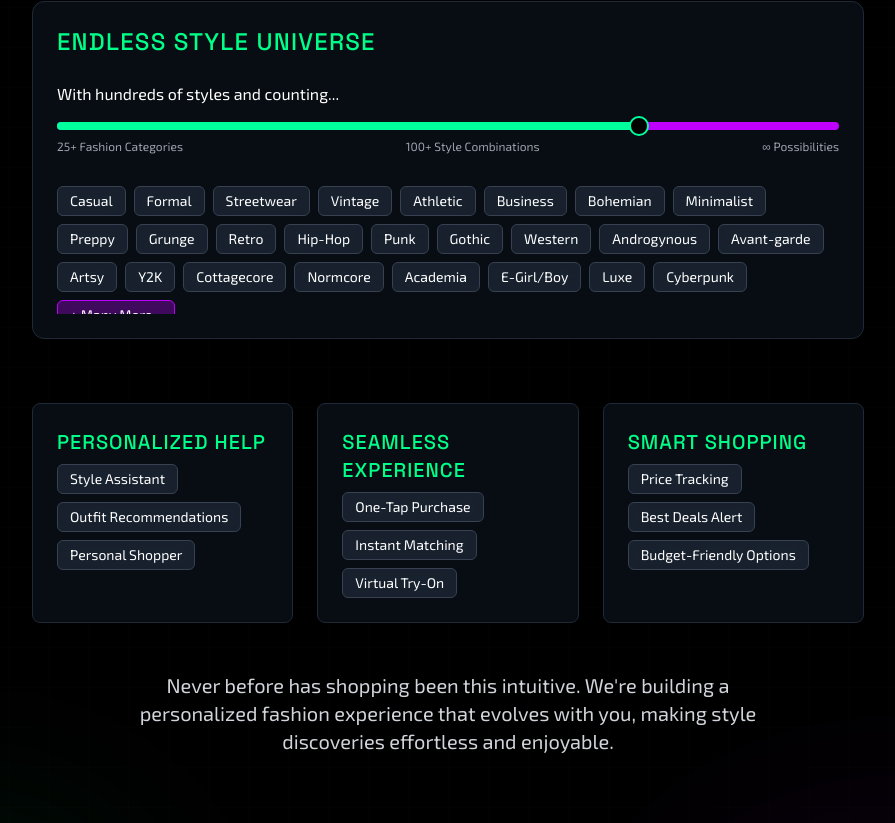
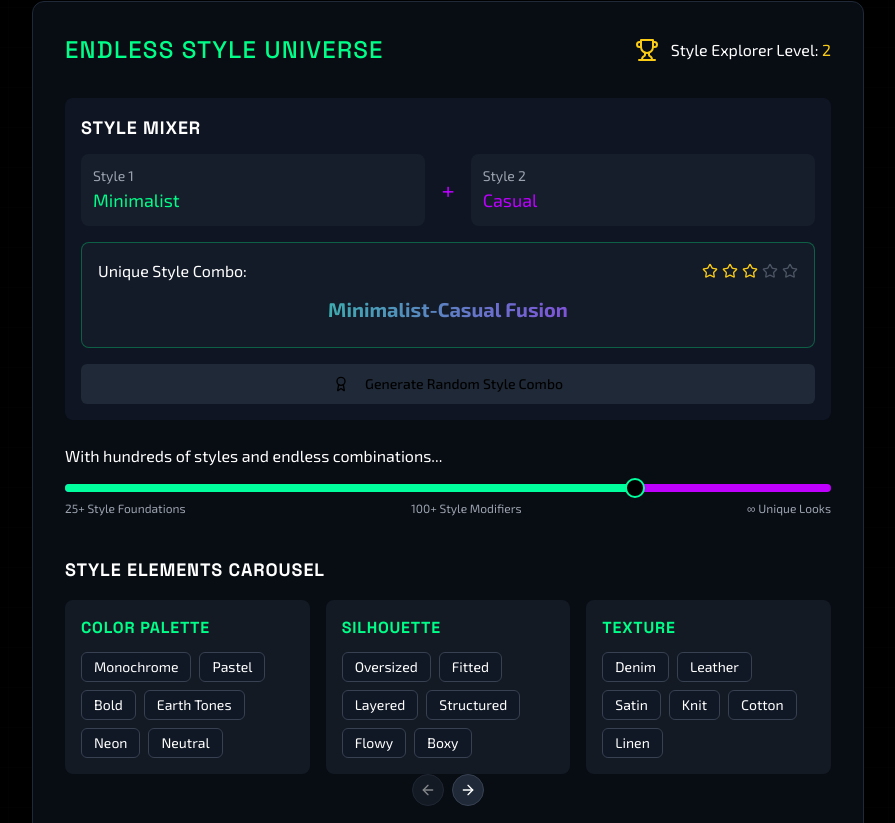
Before and after one commit to SumaVanthan/Swipe-fit, a React (Vite) app: page / in a window 1280 px wide. Shown: the part 2257-3080 px from the top of the page, without its empty margins (192-1087 px from the left). Built offline with nearby package versions, Linux system fonts and the light colour scheme.

Commit message:
Refactor: Enhance style universe section
Improve the Endless Style Universe section with user interaction and gamification.

```diff
--- a/src/components/TeaserSection.tsx
+++ b/src/components/TeaserSection.tsx
@@ -1,36 +1,13 @@
 
-import React from 'react';
-import { Card, CardHeader, CardContent } from '@/components/ui/card';
+import React, { useState } from 'react';
 import { Slider } from '@/components/ui/slider';
+import { Button } from '@/components/ui/button';
+import { Carousel, CarouselContent, CarouselItem, CarouselNext, CarouselPrevious } from '@/components/ui/carousel';
+import { Trophy, Star, Award } from 'lucide-react';
 
 const TeaserSection: React.FC = () => {
-  // Better organized fashion categories for improved readability
-  const styleCategories = [
-    {
-      title: "Personalized Help",
-      tags: [
-        { id: 1, text: "Style Assistant" },
-        { id: 2, text: "Outfit Recommendations" },
-        { id: 3, text: "Personal Shopper" }
-      ]
-    },
-    {
-      title: "Seamless Experience",
-      tags: [
-        { id: 4, text: "One-Tap Purchase" },
-        { id: 5, text: "Instant Matching" },
-        { id: 6, text: "Virtual Try-On" }
-      ]
-    },
-    {
-      title: "Smart Shopping",
-      tags: [
-        { id: 7, text: "Price Tracking" },
-        { id: 8, text: "Best Deals Alert" },
-        { id: 9, text: "Budget-Friendly Options" }
-      ]
-    }
-  ];
+  const [styleCombo, setStyleCombo] = useState<string[]>(["Minimalist", "Casual"]);
+  const [sliderValue, setSliderValue] = useState([75]);
 
   // Style universes to emphasize the infinity of styles
   const styleUniverses = [
@@ -40,6 +17,25 @@ const TeaserSection: React.FC = () => {
     "Androgynous", "Avant-garde", "Artsy", "Y2K", "Cottagecore",
     "Normcore", "Academia", "E-Girl/Boy", "Luxe", "Cyberpunk"
   ];
+
+  // Style attributes for mixing and matching
+  const styleAttributes = [
+    { name: "Color Palette", options: ["Monochrome", "Pastel", "Bold", "Earth Tones", "Neon", "Neutral"] },
+    { name: "Silhouette", options: ["Oversized", "Fitted", "Layered", "Structured", "Flowy", "Boxy"] },
+    { name: "Texture", options: ["Denim", "Leather", "Satin", "Knit", "Cotton", "Linen"] },
+    { name: "Accessories", options: ["Minimal", "Statement", "Vintage", "Sporty", "Luxury", "DIY"] }
+  ];
+
+  // Generate random style combinations
+  const generateRandomCombo = () => {
+    const style1 = styleUniverses[Math.floor(Math.random() * styleUniverses.length)];
+    let style2 = styleUniverses[Math.floor(Math.random() * styleUniverses.length)];
+    // Ensure we don't get the same style twice
+    while (style1 === style2) {
+      style2 = styleUniverses[Math.floor(Math.random() * styleUniverses.length)];
+    }
+    setStyleCombo([style1, style2]);
+  };
 
   return (
     <div className="py-20 px-4 bg-black relative">
@@ -67,23 +63,99 @@ const TeaserSection: React.FC = () => {
           </p>
         </div>
 
-        {/* Style universe slider */}
-        <div className="mb-16 bg-gray-900/50 backdrop-blur-sm border border-gray-800 p-6 rounded-xl">
-          <h3 className="text-2xl font-medium text-swipefit-neonGreen mb-6">
+        {/* Gamified Style Universe section */}
+        <div className="mb-16 bg-gray-900/50 backdrop-blur-sm border border-gray-800 p-8 rounded-xl">
+          <div className="flex items-center justify-between mb-8">
+            <h3 className="text-2xl font-medium text-swipefit-neonGreen">
               Endless Style Universe
             </h3>
-
-          <div className="mb-8">
-            <p className="text-white mb-4">With hundreds of styles and counting...</p>
-            <Slider defaultValue={[75]} max={100} step={1} className="mb-2" />
-            <div className="flex justify-between text-xs text-gray-400">
-              <span>25+ Fashion Categories</span>
-              <span>100+ Style Combinations</span>
-              <span>∞ Possibilities</span>
+            <div className="flex items-center gap-3">
+              <Trophy className="text-yellow-400" />
+              <span className="text-white">Style Explorer Level: <span className="text-yellow-400">2</span></span>
             </div>
           </div>
 
-          <div className="flex flex-wrap gap-2 max-h-32 overflow-y-auto custom-scrollbar pb-2">
+          {/* Style mixer game */}
+          <div className="mb-10">
+            <div className="bg-gray-900/80 p-4 rounded-lg mb-6">
+              <h4 className="text-white mb-3 text-lg">Style Mixer</h4>
+              <div className="flex items-center justify-between mb-4">
+                <div className="bg-gray-800/50 p-3 rounded-lg flex-1 mr-2">
+                  <p className="text-sm text-gray-400">Style 1</p>
+                  <p className="text-swipefit-neonGreen text-lg">{styleCombo[0]}</p>
+                </div>
+                <div className="text-swipefit-electricPurple text-2xl px-2">+</div>
+                <div className="bg-gray-800/50 p-3 rounded-lg flex-1 ml-2">
+                  <p className="text-sm text-gray-400">Style 2</p>
+                  <p className="text-swipefit-electricPurple text-lg">{styleCombo[1]}</p>
+                </div>
+              </div>
+              <div className="bg-gray-800/30 p-4 rounded-lg mb-4 border border-swipefit-neonGreen/30">
+                <div className="flex items-center justify-between mb-1">
+                  <p className="text-white">Unique Style Combo:</p>
+                  <div className="flex items-center gap-1">
+                    <Star className="text-yellow-400 h-4 w-4" />
+                    <Star className="text-yellow-400 h-4 w-4" />
+                    <Star className="text-yellow-400 h-4 w-4" />
+                    <Star className="text-gray-600 h-4 w-4" />
+                    <Star className="text-gray-600 h-4 w-4" />
+                  </div>
+                </div>
+                <p className="text-xl text-center font-bold bg-gradient-to-r from-swipefit-neonGreen to-swipefit-electricPurple bg-clip-text text-transparent py-2">
+                  {styleCombo[0]}-{styleCombo[1]} Fusion
+                </p>
+              </div>
+              <Button onClick={generateRandomCombo} className="w-full bg-gray-800 hover:bg-swipefit-neonGreen hover:text-black transition-all duration-300">
+                <Award className="mr-2 h-4 w-4" /> Generate Random Style Combo
+              </Button>
+            </div>
+
+            <p className="text-white mb-4">With hundreds of styles and endless combinations...</p>
+            <Slider
+              value={sliderValue}
+              onValueChange={setSliderValue}
+              max={100}
+              step={1}
+              className="mb-2"
+            />
+            <div className="flex justify-between text-xs text-gray-400">
+              <span>25+ Style Foundations</span>
+              <span>100+ Style Modifiers</span>
+              <span>∞ Unique Looks</span>
+            </div>
+          </div>
+
+          {/* Style carousel */}
+          <div className="mb-8">
+            <h4 className="text-white mb-4 text-lg">Style Elements Carousel</h4>
+            <Carousel className="w-full">
+              <CarouselContent>
+                {styleAttributes.map((category, i) => (
+                  <CarouselItem key={i} className="md:basis-1/2 lg:basis-1/3">
+                    <div className="bg-gray-800/50 p-4 rounded-lg h-full">
+                      <h5 className="text-swipefit-neonGreen mb-3">{category.name}</h5>
+                      <div className="flex flex-wrap gap-2">
+                        {category.options.map((option, j) => (
+                          <span key={j} className="px-3 py-1 bg-gray-900/80 text-white text-sm rounded-md border border-gray-700">
+                            {option}
+                          </span>
+                        ))}
+                      </div>
+                    </div>
+                  </CarouselItem>
+                ))}
+              </CarouselContent>
+              <div className="flex justify-center gap-2 mt-4">
+                <CarouselPrevious className="relative static bg-gray-800 hover:bg-swipefit-neonGreen hover:text-black border-gray-700" />
+                <CarouselNext className="relative static bg-gray-800 hover:bg-swipefit-neonGreen hover:text-black border-gray-700" />
+              </div>
+            </Carousel>
+          </div>
+
+          {/* Style tags */}
+          <div>
+            <h4 className="text-white mb-4 text-lg">Explore All Style Tags</h4>
+            <div className="flex flex-wrap gap-2 max-h-36 overflow-y-auto custom-scrollbar pb-2">
               {styleUniverses.map((style, index) => (
                 <span
                   key={index}
@@ -97,30 +169,6 @@ const TeaserSection: React.FC = () => {
               </span>
             </div>
           </div>
-
-        {/* Better organized card grid with clear categories */}
-        <div className="grid grid-cols-1 md:grid-cols-3 gap-6">
-          {styleCategories.map((category) => (
-            <Card key={category.title} className="bg-gray-900/50 backdrop-blur-sm border border-gray-800 hover:border-swipefit-neonGreen transition-all duration-300">
-              <CardHeader className="pb-2">
-                <h3 className="text-xl font-medium text-swipefit-neonGreen">
-                  {category.title}
-                </h3>
-              </CardHeader>
-              <CardContent>
-                <div className="flex flex-wrap gap-2">
-                  {category.tags.map(tag => (
-                    <span
-                      key={tag.id}
-                      className="px-3 py-1 bg-gray-800/70 backdrop-blur text-white text-sm border border-gray-700 rounded-md hover:border-swipefit-neonGreen hover:bg-gray-800 transition-all duration-300"
-                    >
-                      {tag.text}
-                    </span>
-                  ))}
-                </div>
-              </CardContent>
-            </Card>
-          ))}
         </div>
 
         <div className="max-w-2xl mx-auto text-center mt-12">
```
Lines whose indentation alone changed are shown as unchanged.
